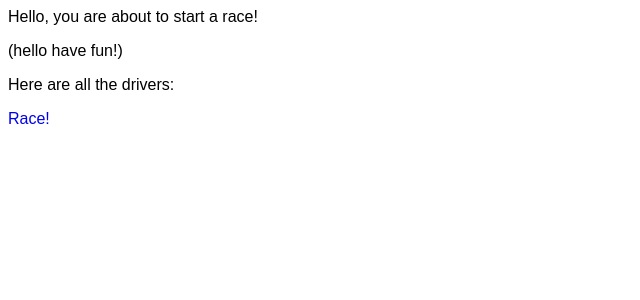
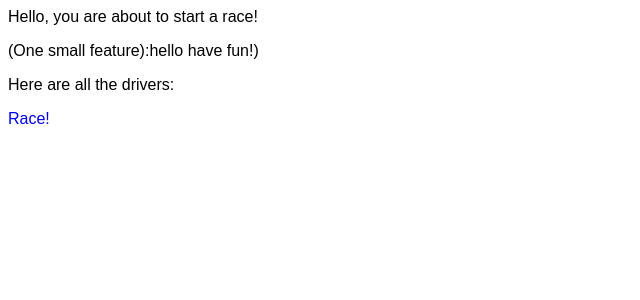
Before and after one commit to liangyuzhu1991/supercar, a Django app: page /race/ in a window 1280 px wide. Shown: the top 300 px of the page, without its empty margins (0-640 px from the left). Run offline with Django 3.2, Linux system fonts and the light colour scheme; data that the repository does not hold is empty.

Commit message:
Made some small changes.

```diff
--- a/race/static/race/style.css
+++ b/race/static/race/style.css
@@ -8,7 +8,7 @@ a{
   font-family: Menlo, Consolas, monospace;
 }
 .row-odd{
-  background-color:aqua;
+  background-color:azure;
 }
 .row-even{
   background-color:aquamarine;
--- a/race/templates/race/index.html
+++ b/race/templates/race/index.html
@@ -6,7 +6,7 @@
   </head>
   <body>
   <p>Hello, you are about to start a race!</p>
-  <p>({{extra_message}})</p>
+  <p>(One small feature):{{extra_message}})</p>
 
   Here are all the drivers:
   <ul id="driver-list">
```
